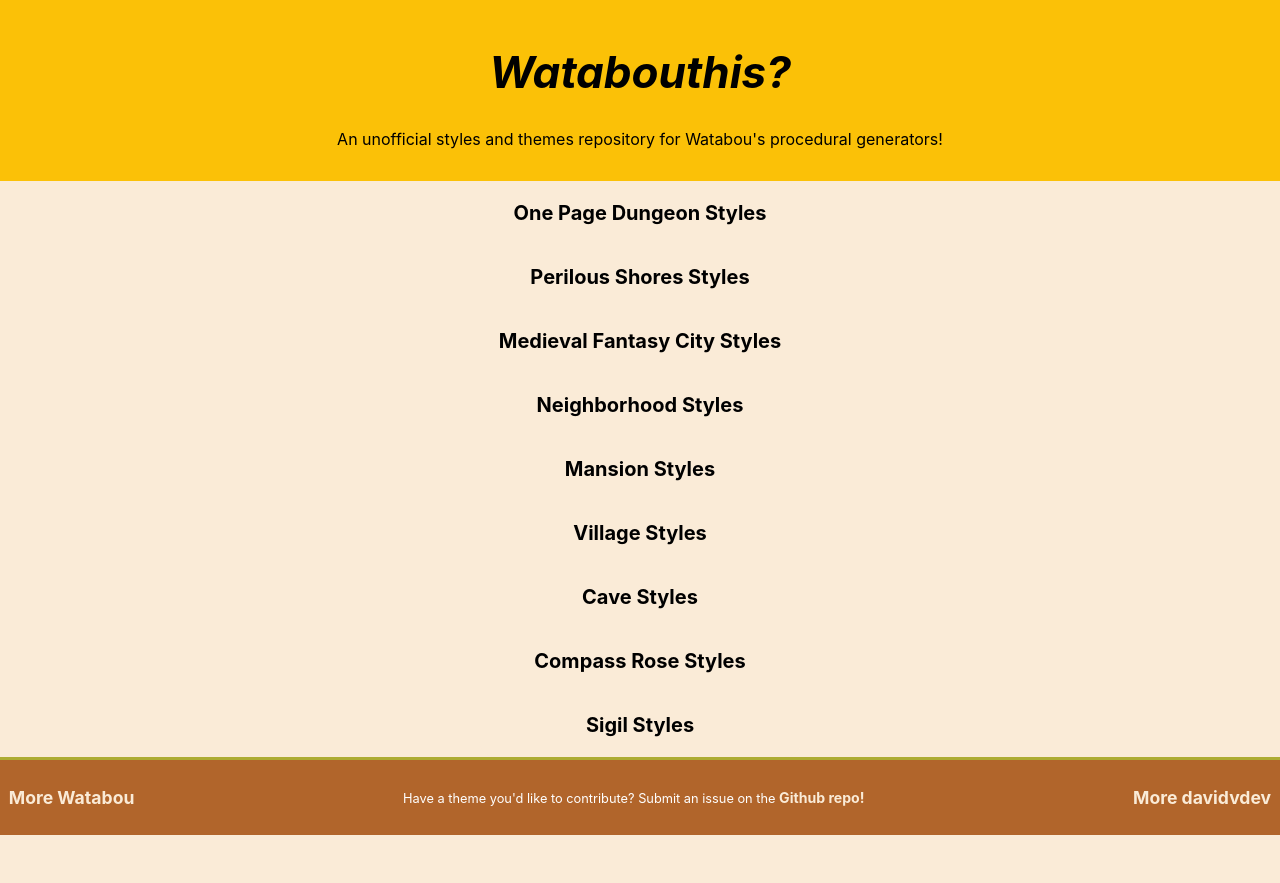
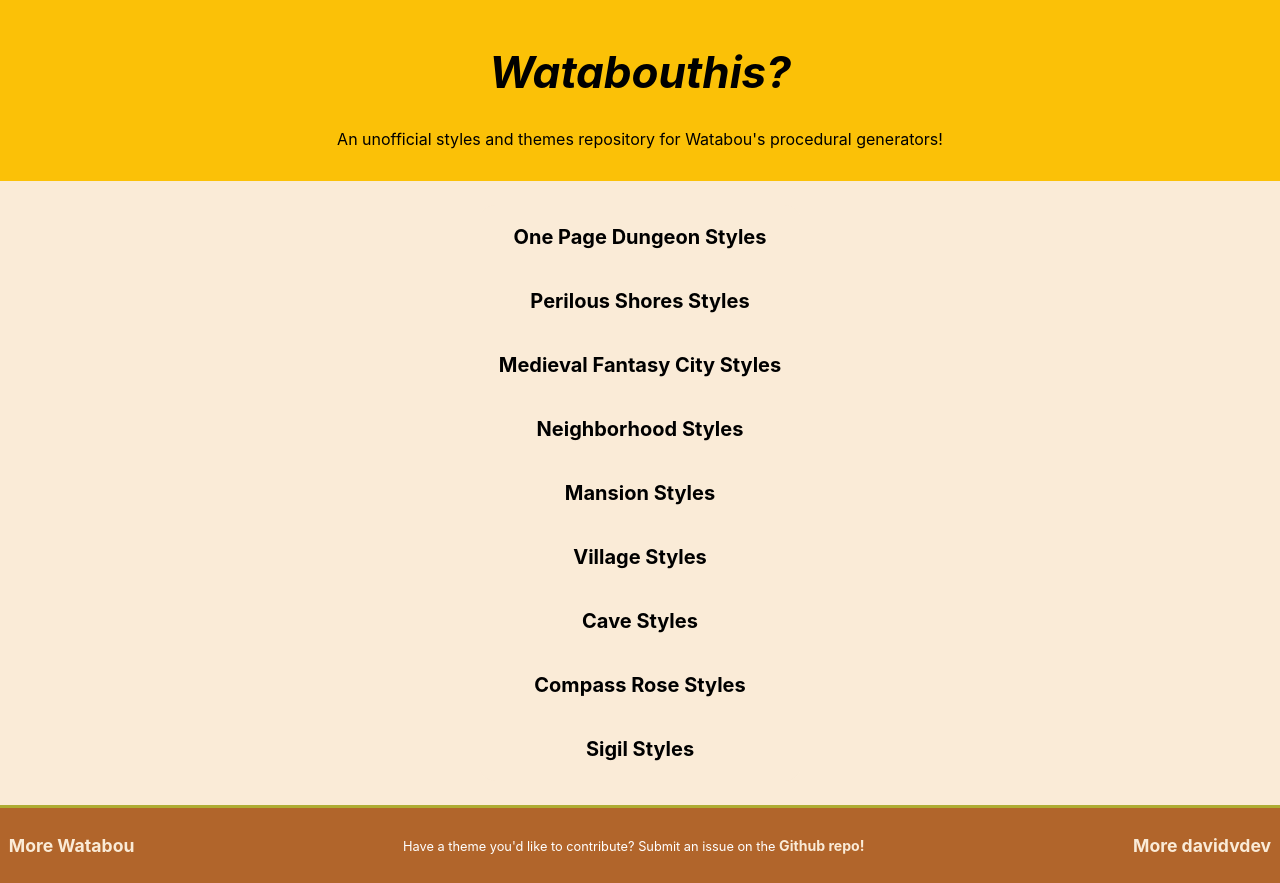
Before and after one commit to davidvdev/watabouthis, a React (Vite) app: page / in a window 1280 px wide. Before the commit the page ends 835 px from the top, so only its background shows below. Built offline with nearby package versions, Linux system fonts and the light colour scheme.

Commit message:
added margin to the gen list

```diff
--- a/src/App.css
+++ b/src/App.css
@@ -88,7 +88,7 @@
 
 .generator-list{
   list-style-type: none;
-  margin: 0;
+  margin: 1.5em 0;
   padding: 0;
   height: auto;
   background-color: var(--ow);
```
